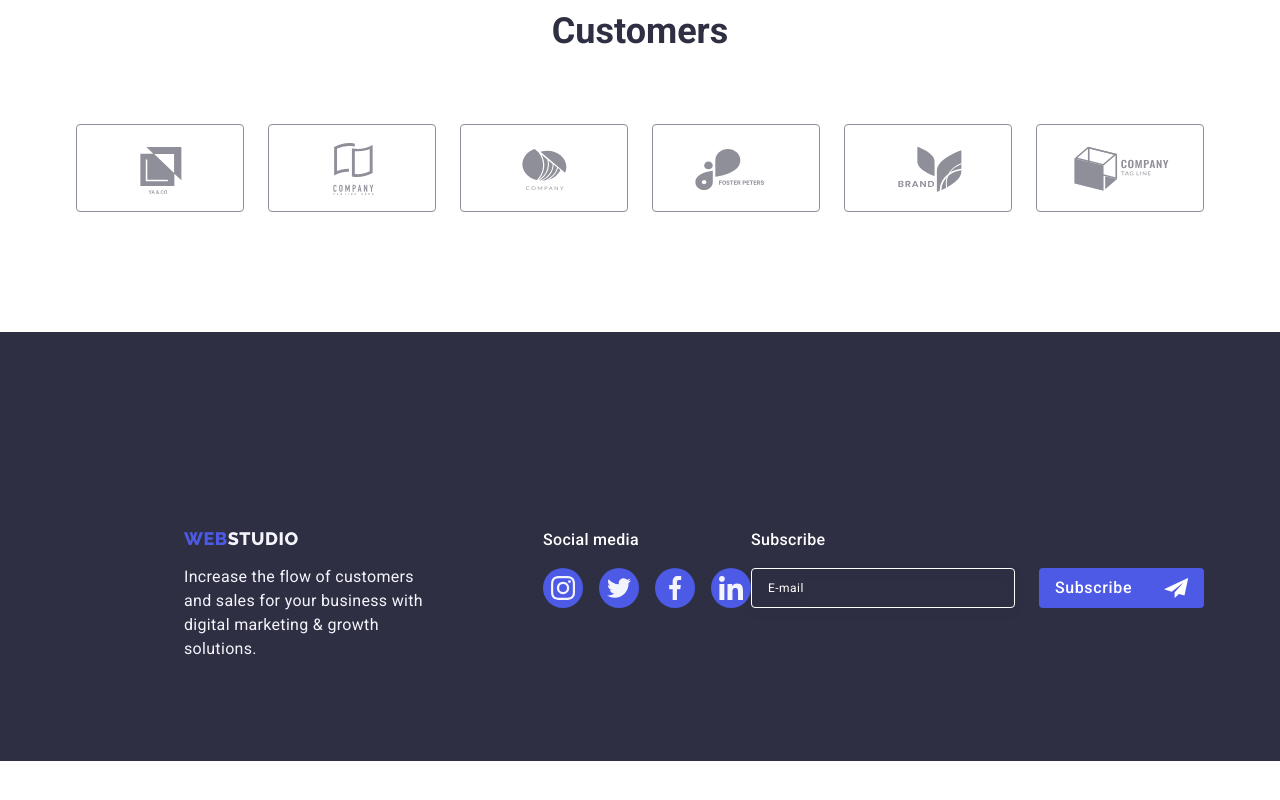
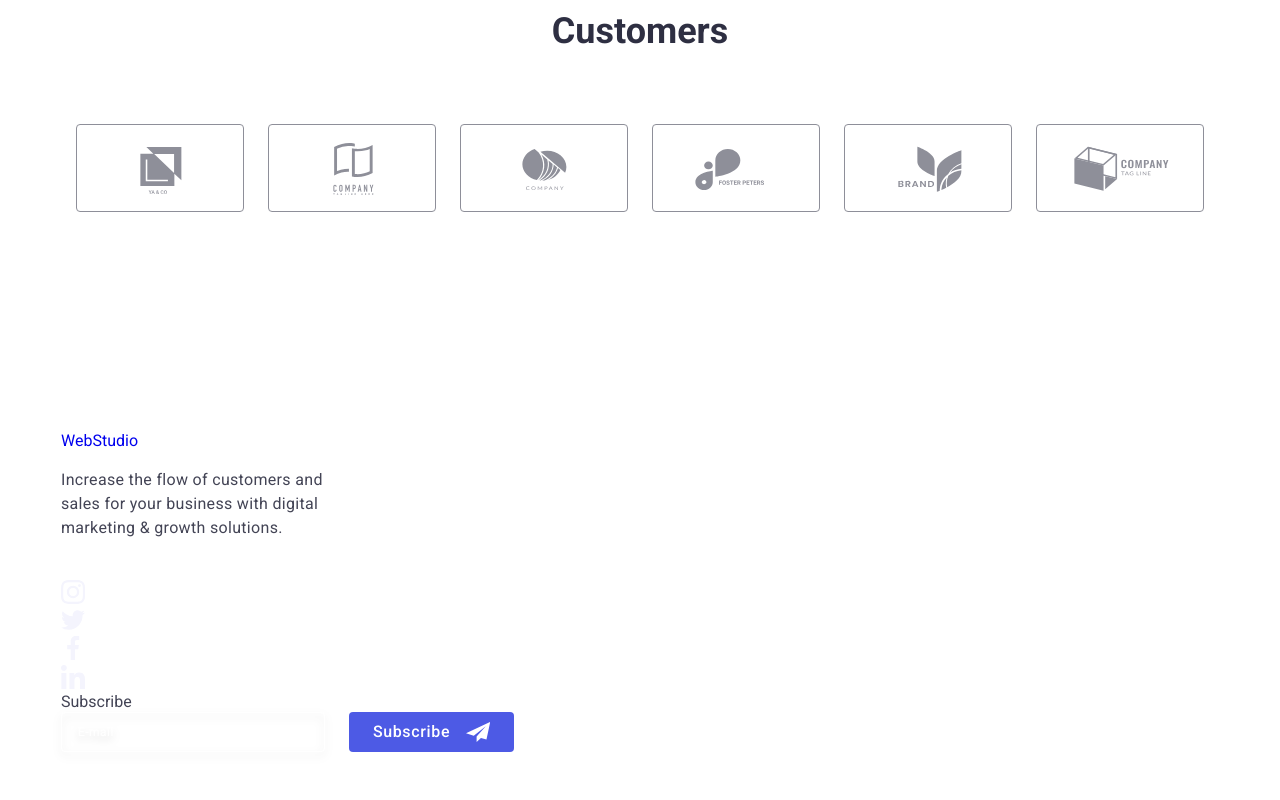
Before and after one commit to danil636/goit-markup-hw-06, a plain HTML site: page index.html in a window 1280 px wide. Shown: the part 2575-3375 px from the top of the page. Before the commit the page ends 3336 px from the top, so only its background shows below. Drawn offline with nearby package versions, Linux system fonts and the light colour scheme.

Commit message:
Update styles.css

```diff
--- a/css/styles.css
+++ b/css/styles.css
@@ -754,107 +754,152 @@ letter-spacing: 0.02em; */
   |============================
 */
 
-.footer {
-  background-color: var(--text-color);
-  padding: 100px 0;
+.footer-modal-form {
+  display: flex;
+  flex-wrap: wrap;
+  justify-content: center;
+  row-gap: 16px;
+}
+
+.footer-modal-input {
+  width: 398px;
+  height: 40px;
+  border: 1px solid var(--text-color-bg);
+  background-color: transparent;
+  font-size: 12px;
+  line-height: 1.5;
+  letter-spacing: 0.04em;
+  filter: drop-shadow(0px 4px 4px rgba(0, 0, 0, 0.15));
+  border-radius: 4px;
+  color: var(--text-color-bg);
+  padding-left: 16px;
+}
+
+@media screen and (min-width: 320px) and (max-width: 427px) {
+  .footer-modal-input {
+    width: 288px;
+  }
+}
+
+.footer-modal-input::placeholder {
+  color: var(--text-color-bg);
+}
+
+.footer-modal-btn {
+  min-width: 165px;
+  height: 40px;
+  display: flex;
+  justify-content: center;
+  align-items: center;
+  font-family: 'Roboto', sans-serif;
+  font-size: 16px;
+  font-weight: 500;
+  line-height: 1.5;
+  letter-spacing: 0.04em;
+  color: var(--text-color-bg);
+  cursor: pointer;
+  background-color: var(--logo-color);
+  border: none;
+  border-radius: 4px;
+}
+
+.footer-modal-icon {
+  margin-left: 16px;
+}
+
+@media screen and (min-width: 768px) {
+  .footer-logo {
+    display: inline-block;
+    margin-bottom: 16px;
+    width: 264px;
+    height: 20px;
+  }
+
+  .footer-parph {
+    max-width: 264px;
+    font-size: 16px;
+    line-height: 1.5;
+    letter-spacing: 0.32px;
+    padding-bottom: 0;
+  }
+
+  .footer-modal-form {
+    display: flex;
+    gap: 24px;
+    justify-content: left;
+  }
+
+  .footer-modal-icon {
+    margin-left: 16px;
+  }
+
+  .soc-footer-container {
+    display: block;
   }
 
   .conteiner-div-footer {
-  display: flex;
-  align-items: baseline;
+    flex-wrap: wrap;
+    justify-content: left;
+    gap: 72px 24px;
+    width: 584px;
   }
 
   .soc-parph {
+    display: block;
     font-weight: 500;
     font-size: 16px;
     line-height: 1.5;
     letter-spacing: 0.02em;
     color: var(--text-color-bg);
     margin-bottom: 16px;
-}
-
-.footer-soc-list {
-  display: flex;
-  gap: 16px;
-}
-
-.footer-soc-item {
-  width: 40px;
-  height: 40px;
-}
-
-.footer-soc-link {
-  width: 100%;
-  height: 100%;
-  background-color: var(--logo-color);
-  border-radius: 50%;
-  display: flex;
-  align-items: center;
-  justify-content: center;
-  transition: background-color 250ms cubic-bezier(0.4, 0, 0.2, 1);
-}
-
-.footer-soc-link:hover {
-  background-color: var(--footer-soc-color);
-}
-
-.footer-soc-link:focus {
-  background-color: var(--footer-soc-color);
-}
-
-.footer-soc-icons {
-  fill: var(--complementary-color);
-}
-
-.footer-container {
-  margin-right: 120px;
-
+    text-align: left;
   }
 
   .footer-logo {
-  font-family: "Raleway", sans-serif;
-  font-weight: 800;
-  font-size: 18px;
-  line-height: 1.17;
-  letter-spacing: 0.03em;
-  text-transform: uppercase;
-  color: var(--logo-color);
+    display: inline-block;
+  }
+
+  .footer-modal-container {
+    display: block;
+  }
+
+  .footer-modal-parph {
+    display: block;
+  }
+
+  .footer-modal-input {
+    width: 264px;
+    height: 40px;
+    border: 1px solid #ffffff;
+    background-color: transparent;
+    font-size: 12px;
+    line-height: 1.5;
+    letter-spacing: 0.04em;
+    padding-left: 16px;
+    filter: drop-shadow(0px 4px 4px rgba(0, 0, 0, 0.15));
+    border-radius: 4px;
+    color: #ffffff;
+  }
+}
+
+@media screen and (min-width: 1158px) {
+  .conteiner-div-footer {
+    padding: 100px 0;
+  }
+
+  .footer-logo {
     display: inline-block;
     margin-bottom: 16px;
   }
 
-.footer-logo:hover,
-.footer-logo:focus {
-  background-color: var(--footer-soc-color);
-}
-
-.footer-logo-studio {
-  color: var(--complementary-color);
-}
-
   .footer-parph {
-  line-height: 1.5;
-  color: var(--complementary-color);
-  letter-spacing: 0.02em;
     max-width: 264px;
-}
-
-.footer-modal-container {
-  margin-left: 80px;
-}
-
-.footer-modal-parph {
-  margin-bottom: 16px;
-  font-weight: 500;
-  font-size: 16px;
-  line-height: 1.5;
-  letter-spacing: 0.02em;
-  color: var(--text-color-bg);
   }
 
   .footer-modal-form {
     display: flex;
     gap: 24px;
+    padding-left: 0;
   }
 
   .footer-modal-input {
@@ -881,7 +926,7 @@ letter-spacing: 0.02em; */
     display: flex;
     justify-content: center;
     align-items: center;
-  font-family: "Roboto", sans-serif;
+    font-family: 'Roboto', sans-serif;
     font-size: 16px;
     font-weight: 500;
     line-height: 1.5;
@@ -893,128 +938,28 @@ letter-spacing: 0.02em; */
     border-radius: 4px;
   }
 
-.footer-modal-btn:hover,
-.footer-modal-btn:focus {
-  background-color: var(--brand-links-hf);
-}
-
   .footer-modal-icon {
     margin-left: 16px;
   }
 
-@media only screen and (max-width: 767px) {
-  .ft-logo {
-
-    display: flex;
-    flex-wrap: wrap;
-    justify-content: center;
-
-  }
-
-  .footer-media {
-    display: flex;
-    flex-direction: column;
-    align-items: center;
-
-  }
-
-  .ft-logo {
-    margin-top: 97px;
-  }
-
-  .footer-text {
-    margin-left: 86px;
-    margin-right: 86px;
-    margin-bottom: 72px;
-  }
-
-  .footer-form-section {
-    display: flex;
-    flex-direction: column;
-    align-items: center;
-    margin-top: 96px;
-  }
-
-  .form-btn {
-    margin-top: 16px;
-    margin-bottom: 96px;
-    margin-left: 132px;
-    margin-right: 132px;
-  }
-
-  .footer-input {
-    width: 398px;
-    height: 40px;
-    margin-left: 15px;
-    margin-right: 15px;
-  }
-}
-
-@media only screen and (min-width: 768px) {
   .conteiner-div-footer {
-    display: flex;
-    flex-wrap: wrap;
+    flex-wrap: nowrap;
+    max-width: 1158px;
+    margin: 0;
+    width: 1158px;
+    margin: 0 auto;
+    gap: 0;
   }
 
   .footer-container {
-    margin-left: 108px;
-    margin-right: 24px;
-    margin-top: 96px;
-  }
-
-  .soc-footer-container {
-    margin-top: 96px;
-  }
-
-
-  .footer-modal-container {
-    justify-content: center;
-    align-items: center;
-    gap: 16px;
-    margin-top: 72px;
-    margin-left: 108px;
-  }
-
-  .footer-modal-btn {
-    display: inline-flex;
-    justify-content: center;
-    align-items: center;
-    gap: 16px;
-  }
-
-  .footer-modal-form {
-    display: flex;
-    display: inline-flex;
-    gap: 24px;
-  }
-
-  .footer-modal-input {
-    display: flex;
-  }
-
-
-}
-
-@media only screen and (min-width: 1158px) {
-  .conteiner-div-footer {
-    display: flex;
-    flex-wrap: nowrap;
-  }
-
-  .footer-container {
+    padding-right: 0;
     margin-right: 120px;
   }
 
-  .footer-modal-form {
-    display: flex;
-    gap: 24px;
+  .footer-soc-list {
+    padding-right: 0;
+    margin-right: 80px;
   }
-
-  .footer-modal-container {
-    margin-left: auto;
-    align-items: baseline;
-  }
-
 }
 
 /**
```
Lines whose indentation alone changed are shown as unchanged.
